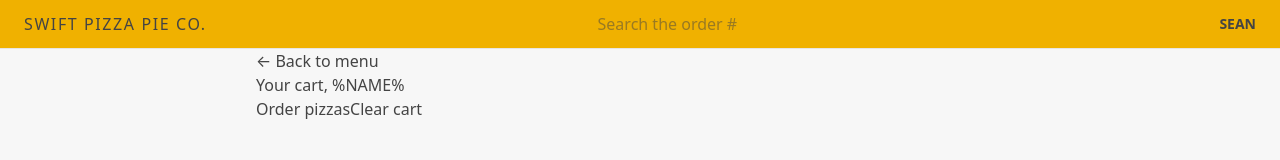
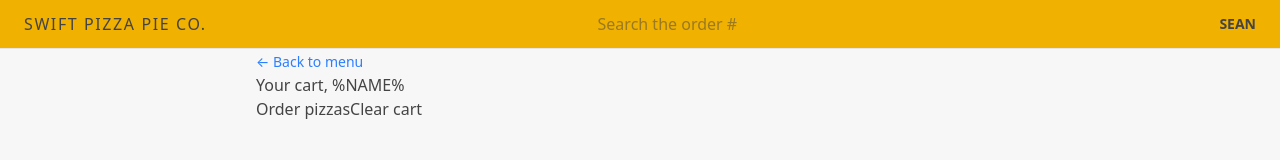
Before and after one commit to MBANS8A1/Swift-Pizza-Pie-Company, a React (Vite) app: page /cart in a window 1280 px wide. Shown: the top 160 px of the page. Built offline with nearby package versions, Linux system fonts and the light colour scheme.

Commit message:
To the Link element in Cart.jsx, I made the text " <- Back to menu" smaller and added a hover feature, where the shade of blue becomes darker

```diff
--- a/src/features/cart/Cart.jsx
+++ b/src/features/cart/Cart.jsx
@@ -29,7 +29,12 @@ function Cart() {
 
   return (
     <div>
-      <Link to="/menu">&larr; Back to menu</Link>
+      <Link
+        to="/menu"
+        className="text-sm text-blue-500 hover:text-blue-600 hover:underline"
+      >
+        &larr; Back to menu
+      </Link>
 
       <h2>Your cart, %NAME%</h2>
 
```
